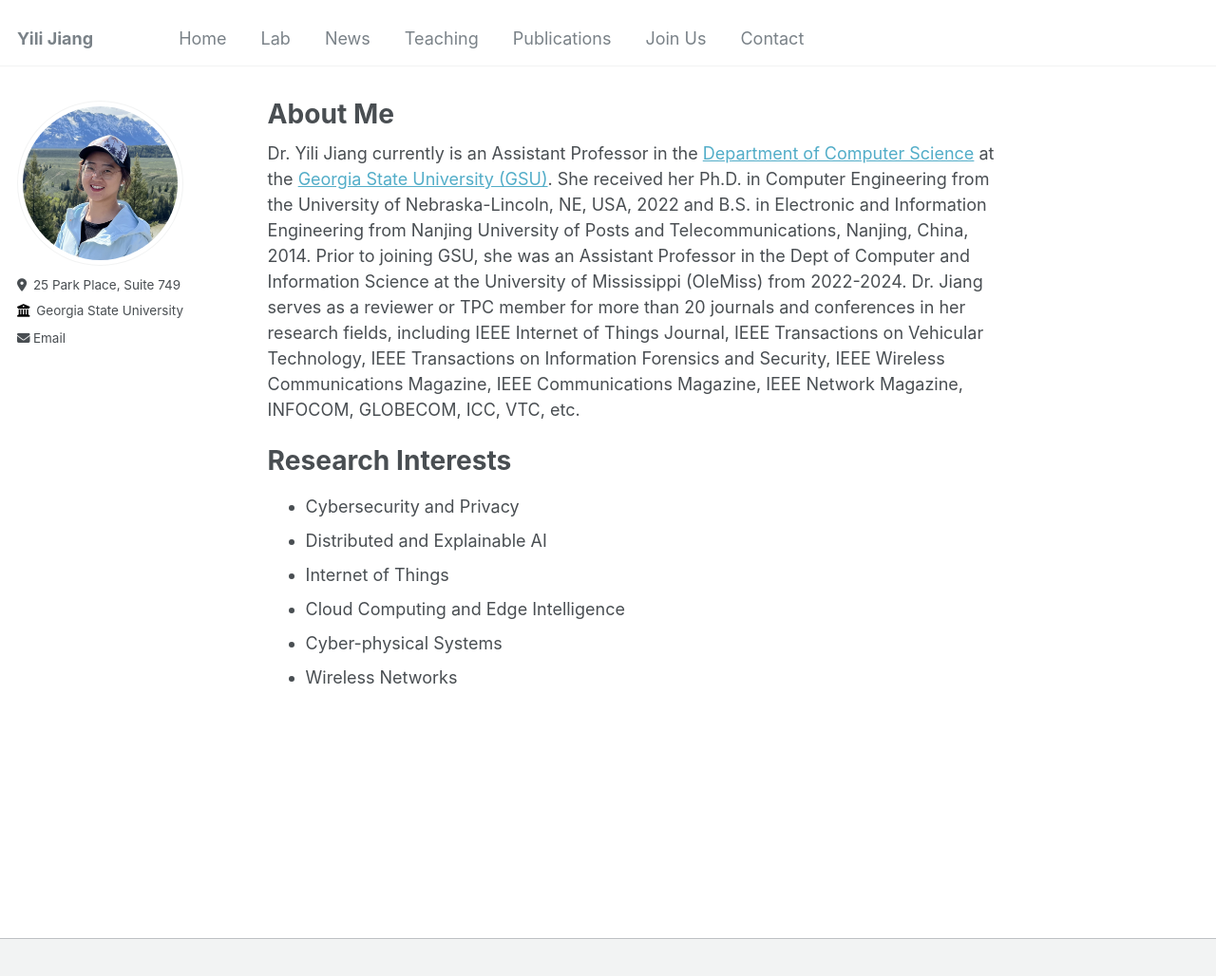
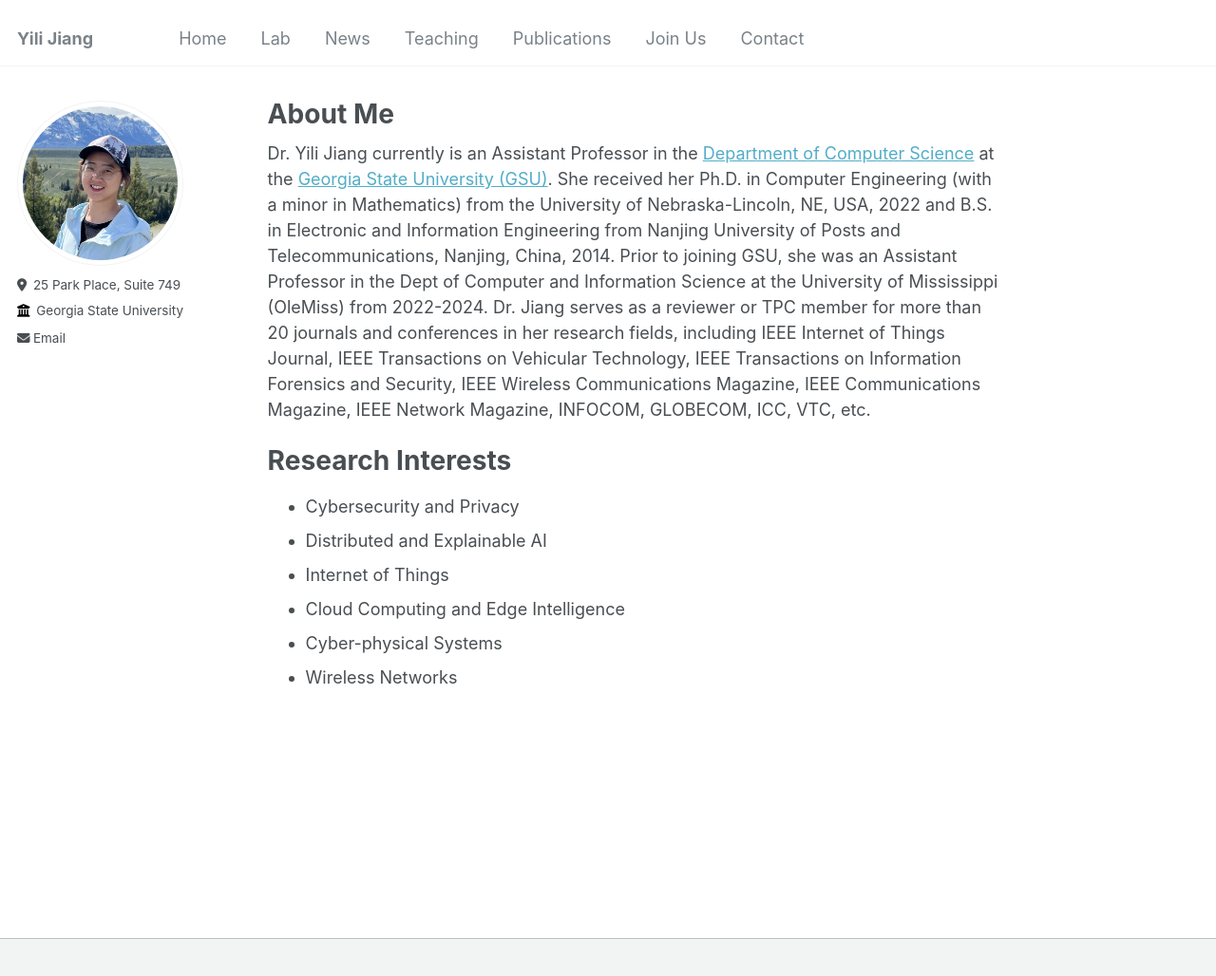
Before and after one commit to suhbrina-perry/suhbrina-perry.github.io, a Jekyll site: the page built from _pages/home.md, in a window 1280 px wide and 1061 px high. Shown: the top 1028 px of the window at 95% size. Built offline with Jekyll 4.4.1, drawn with Linux system fonts in a browser that asks for light colours.

Commit message:
Update home.md

```diff
--- a/_pages/home.md
+++ b/_pages/home.md
@@ -6,7 +6,7 @@ redirect_from:
   - /home/
   - /home.html
 ---
-Dr. Yili Jiang currently is an Assistant Professor in the [Department of Computer Science](https://csds.gsu.edu/) at the [Georgia State University (GSU)](https://www.gsu.edu/). She received her Ph.D. in Computer Engineering from the University of Nebraska-Lincoln, NE, USA, 2022 and B.S. in Electronic and Information Engineering from Nanjing University of Posts and Telecommunications, Nanjing, China, 2014. Prior to joining GSU, she was an Assistant Professor in the Dept of Computer and Information Science at the University of Mississippi (OleMiss) from 2022-2024. Dr. Jiang serves as a reviewer or TPC member for more than 20 journals and conferences in her research fields, including IEEE Internet of Things Journal, IEEE Transactions on Vehicular Technology, IEEE Transactions on Information Forensics and Security, IEEE Wireless Communications Magazine, IEEE Communications Magazine, IEEE Network Magazine, INFOCOM, GLOBECOM, ICC, VTC, etc.
+Dr. Yili Jiang currently is an Assistant Professor in the [Department of Computer Science](https://csds.gsu.edu/) at the [Georgia State University (GSU)](https://www.gsu.edu/). She received her Ph.D. in Computer Engineering (with a minor in Mathematics) from the University of Nebraska-Lincoln, NE, USA, 2022 and B.S. in Electronic and Information Engineering from Nanjing University of Posts and Telecommunications, Nanjing, China, 2014. Prior to joining GSU, she was an Assistant Professor in the Dept of Computer and Information Science at the University of Mississippi (OleMiss) from 2022-2024. Dr. Jiang serves as a reviewer or TPC member for more than 20 journals and conferences in her research fields, including IEEE Internet of Things Journal, IEEE Transactions on Vehicular Technology, IEEE Transactions on Information Forensics and Security, IEEE Wireless Communications Magazine, IEEE Communications Magazine, IEEE Network Magazine, INFOCOM, GLOBECOM, ICC, VTC, etc.
 
 Research Interests
 ======
```
